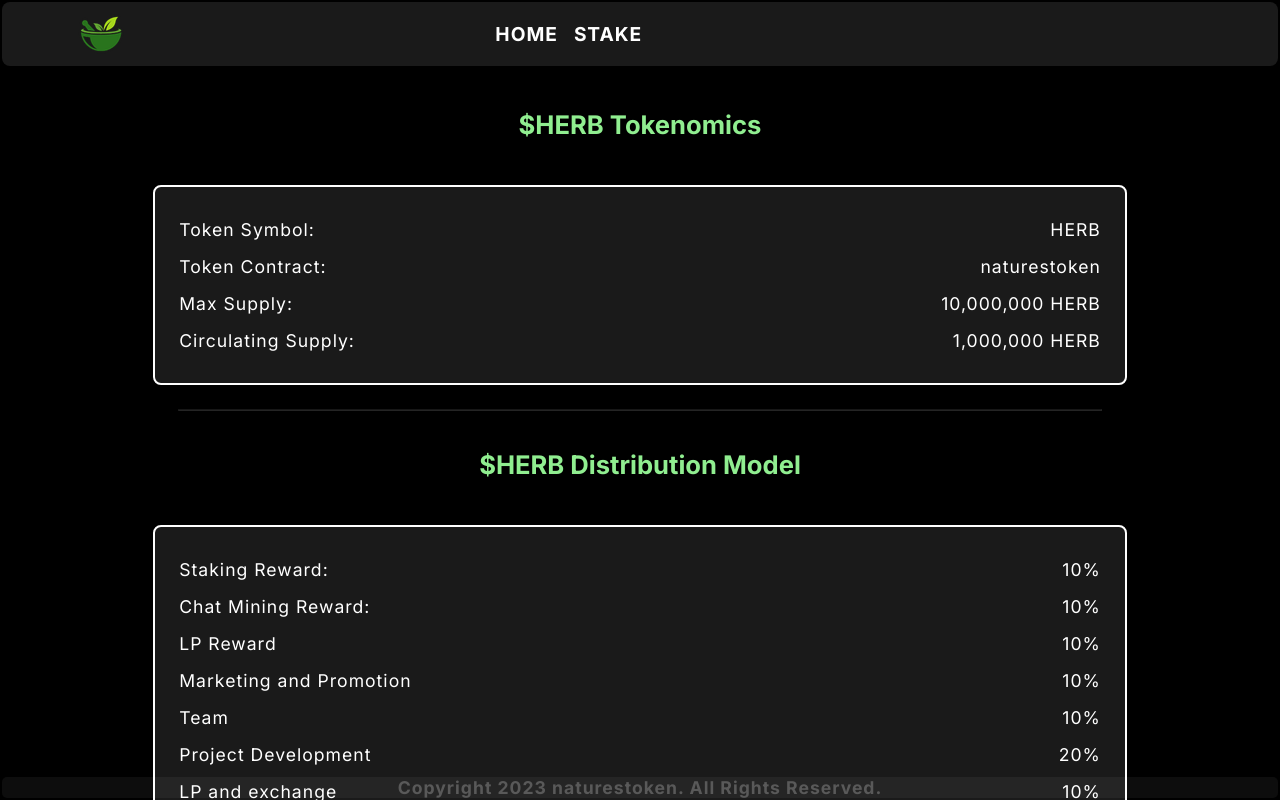
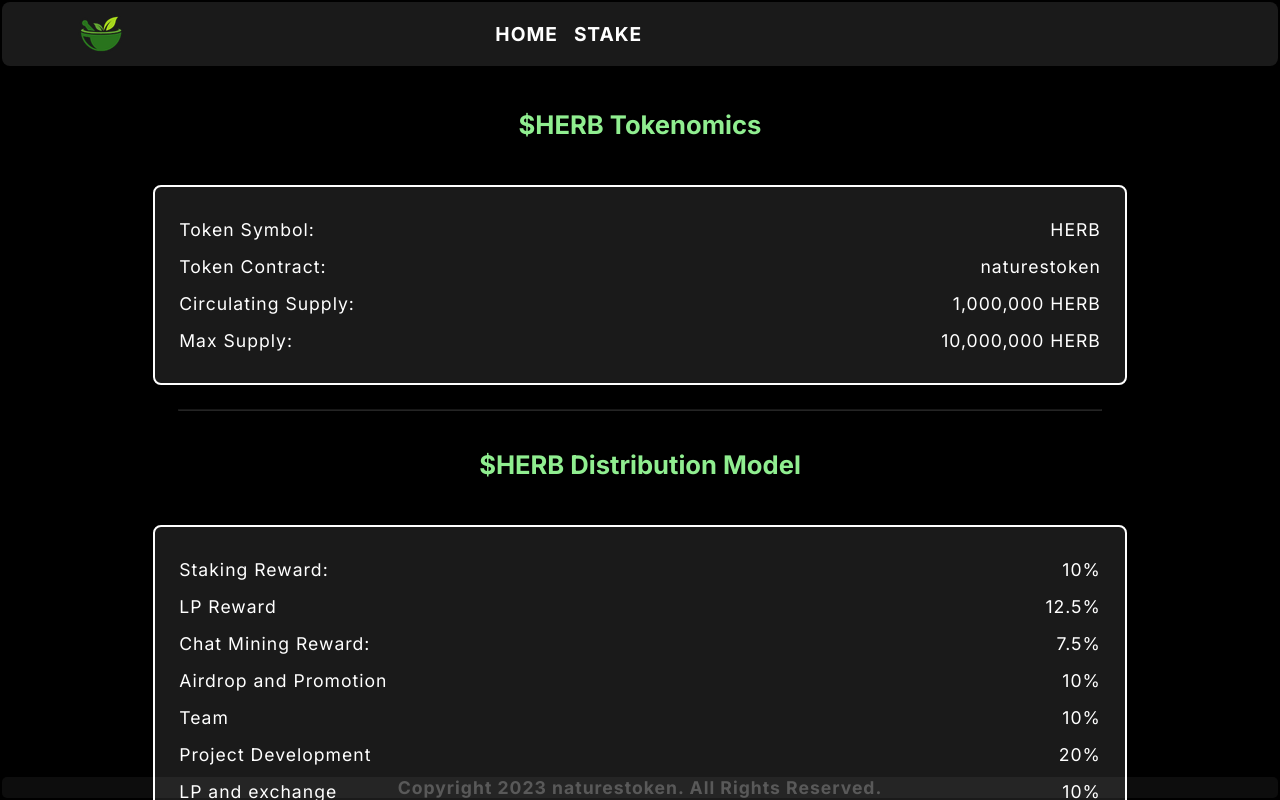
Before and after one commit to shaurya0410/herbstake, a Next.js app: page /tokenomics in a window 1280 px wide. Shown: the top 800 px of the page. Built offline with nearby package versions, Linux system fonts and the light colour scheme.

Commit message:
updating piechart

```diff
--- a/app/components/PieChart.jsx
+++ b/app/components/PieChart.jsx
@@ -32,20 +32,20 @@ const PieChart = () => {
   const data = {
     // data: {
     labels: [
+      "Staking Reward",
       "LP Reward",
-      "Marketing and Promotion",
+      "Mining Reward",
+      "Airdrop & Promotion",
+      "Team",
       "Project Development",
+      "LP & exchange",
       "Treasure Fund",
-      "LP and exchange",
-      "Staking Reward",
-      "Chat Mining Reward",
-      "Team",
     ],
     // },
     datasets: [
       {
         label: "allocation percentage",
-        data: [15, 20, 20, 10, 10, 10, 5, 10],
+        data: [10, 12.5, 7.5, 10, 10, 20, 10, 20],
         backgroundColor: [
           "rgba(255, 182, 193, 0.8)",
           "rgba(135, 206, 250, 0.8)",
--- a/app/tokenomics/page.js
+++ b/app/tokenomics/page.js
@@ -20,12 +20,12 @@ const Tokenomics = () => {
             <span>naturestoken</span>
           </div>
           <div>
+            <span>Circulating Supply:</span>
+            <span>1,000,000 HERB</span>
+          </div>
+          <div>
             <span>Max Supply:</span>
             <span>10,000,000 HERB</span>
-          </div>
-          <div>
-            <span>Circulating Supply:</span>
-            <span>1,000,000 HERB</span>
           </div>
         </div>
         <hr style={{ width: "80%", opacity: "0.15" }} />
@@ -38,15 +38,15 @@ const Tokenomics = () => {
             <span>10%</span>
           </div>
           <div>
-            <span>Chat Mining Reward:</span>
-            <span>10%</span>
+            <span>LP Reward</span>
+            <span>12.5%</span>
           </div>
           <div>
-            <span>LP Reward</span>
-            <span>10%</span>
+            <span>Chat Mining Reward:</span>
+            <span>7.5%</span>
           </div>
           <div>
-            <span>Marketing and Promotion</span>
+            <span>Airdrop and Promotion</span>
             <span>10%</span>
           </div>
           <div>
```
